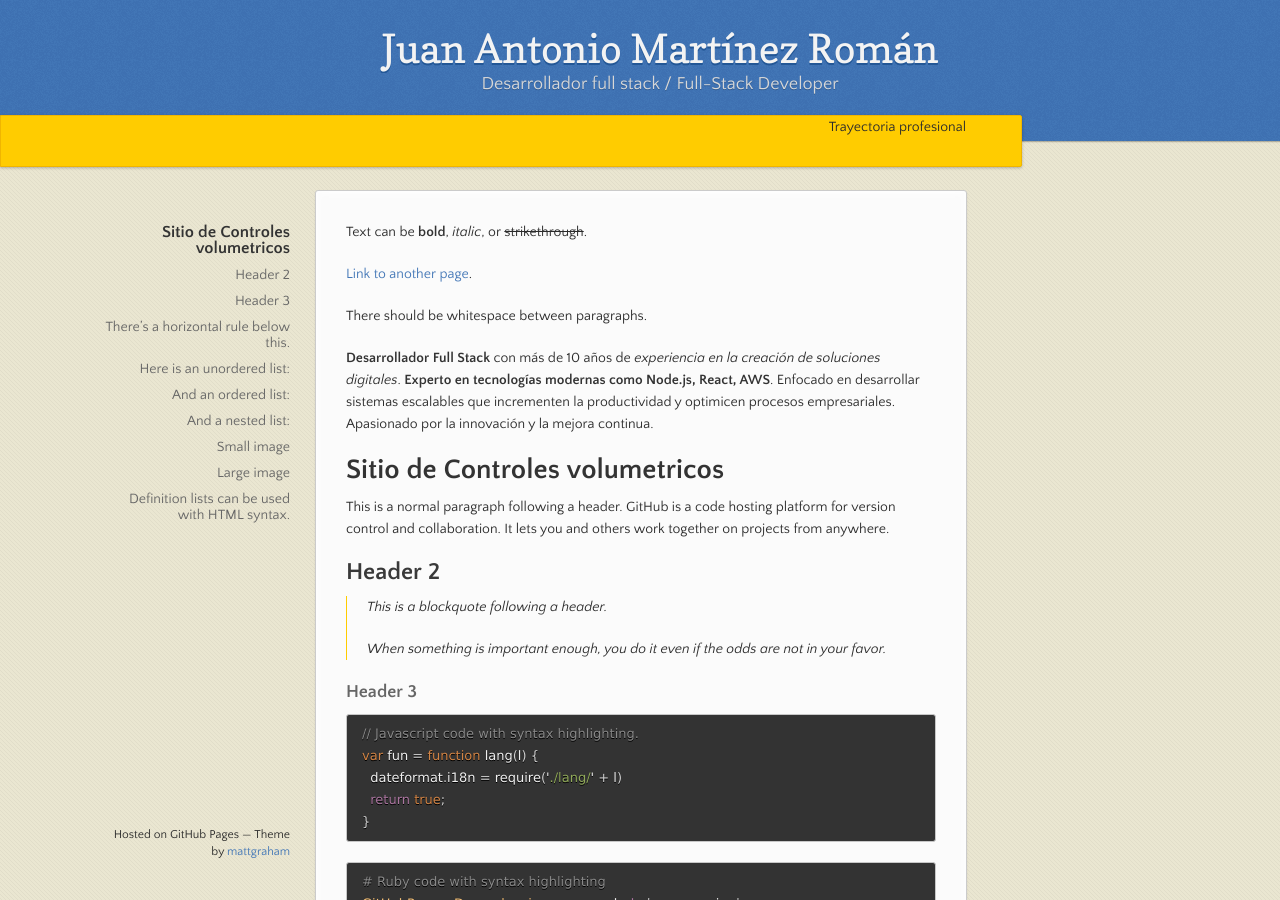
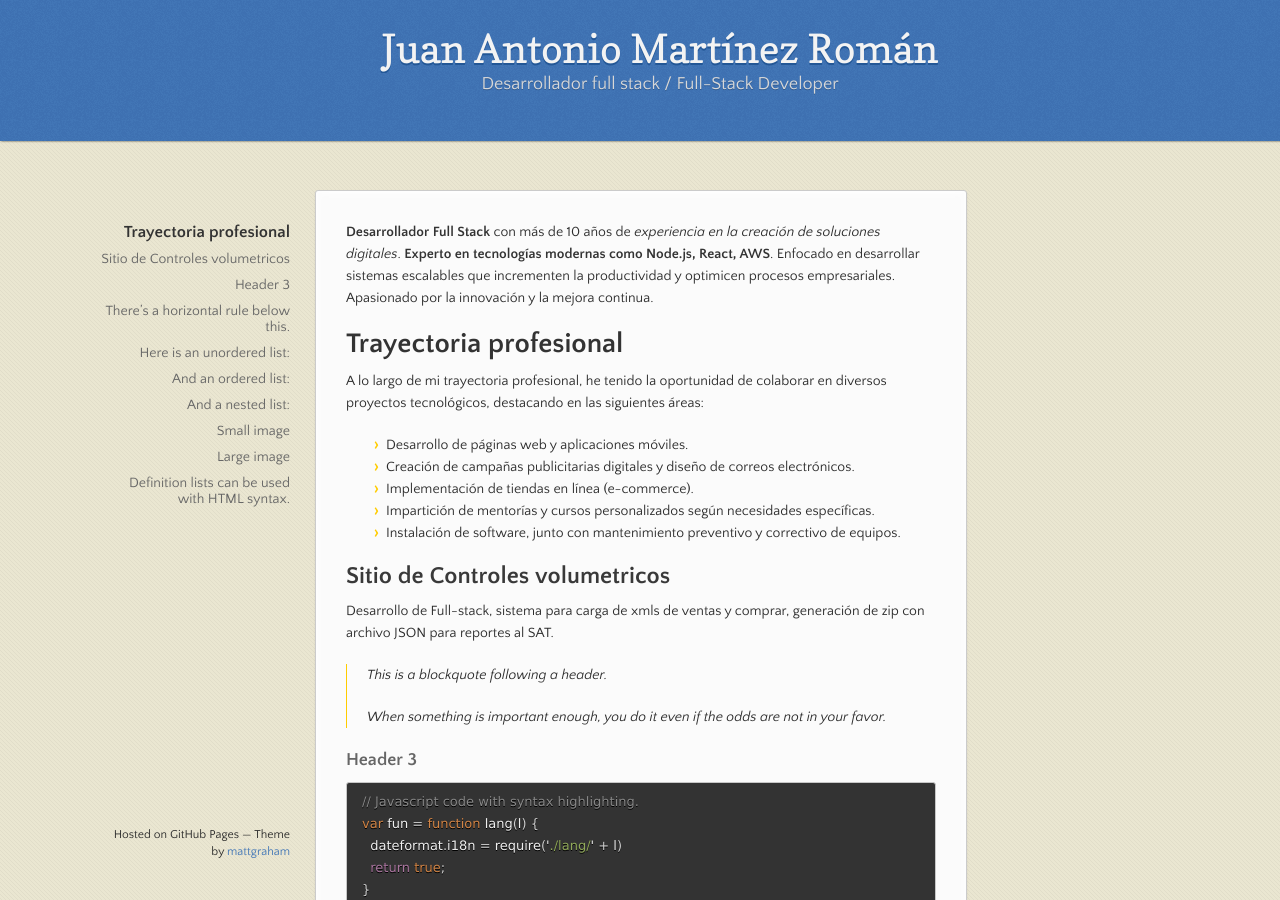
Before and after one commit to jamarrom/jamarrom.github.io, a Jekyll site: the page built from index.md, in a window 1280 px wide and 900 px high. Built offline with Jekyll 4.4.1, drawn with Linux system fonts in a browser that asks for light colours.

Commit message:
Cambio 3

```diff
--- a/_layouts/default.html
+++ b/_layouts/default.html
@@ -22,18 +22,18 @@
         <p>{{ page.description | default: site.description | default: site.github.project_tagline }}</p>
       </header>
 
-      <div id="banner">
-        <!-- <span id="logo"></span>
+       <!-- <div id="banner">
+         <span id="logo"></span>
 
         <a href="{{ site.github.repository_url }}" class="button fork"><strong>View On GitHub</strong></a>
-        {% if site.show_downloads %} -->
+        {% if site.show_downloads %}
           <div class="downloads">
             Trayectoria profesional
-            <!-- <span>Downloads:</span>
+           <span>Downloads:</span>
             <ul>
               <li><a href="{{ site.github.zip_url }}" class="button">ZIP</a></li>
               <li><a href="{{ site.github.tar_url }}" class="button">TAR</a></li>
-            </ul> -->
+            </ul>
           </div>
         {% endif %}
       </div><!-- end banner -->
--- a/index.md
+++ b/index.md
@@ -3,19 +3,28 @@ layout: default
 ---
 
 
-Text can be **bold**, _italic_, or ~~strikethrough~~.
+<!-- Text can be **bold**, _italic_, or ~~strikethrough~~.
 
 [Link to another page](./another-page.html).
 
-There should be whitespace between paragraphs.
+There should be whitespace between paragraphs. -->
 
 **Desarrollador Full Stack** con más de 10 años de _experiencia en la creación de soluciones digitales_. **Experto en tecnologías modernas como Node.js, React, AWS**. Enfocado en desarrollar sistemas escalables que incrementen la productividad y optimicen procesos empresariales. Apasionado por la innovación y la mejora continua.
 
-# Sitio de Controles volumetricos
+# Trayectoria profesional
 
-This is a normal paragraph following a header. GitHub is a code hosting platform for version control and collaboration. It lets you and others work together on projects from anywhere.
+A lo largo de mi trayectoria profesional, he tenido la oportunidad de colaborar en diversos proyectos tecnológicos, destacando en las siguientes áreas:
 
-## Header 2
+*   Desarrollo de páginas web y aplicaciones móviles.
+*   Creación de campañas publicitarias digitales y diseño de correos electrónicos.
+*   Implementación de tiendas en línea (e-commerce).
+*   Impartición de mentorías y cursos personalizados según necesidades específicas.
+*   Instalación de software, junto con mantenimiento preventivo y correctivo de equipos.
+
+
+## Sitio de Controles volumetricos
+
+Desarrollo de Full-stack, sistema para carga de xmls de ventas y comprar, generación de zip con archivo JSON para reportes al SAT.
 
 > This is a blockquote following a header.
 >
```
